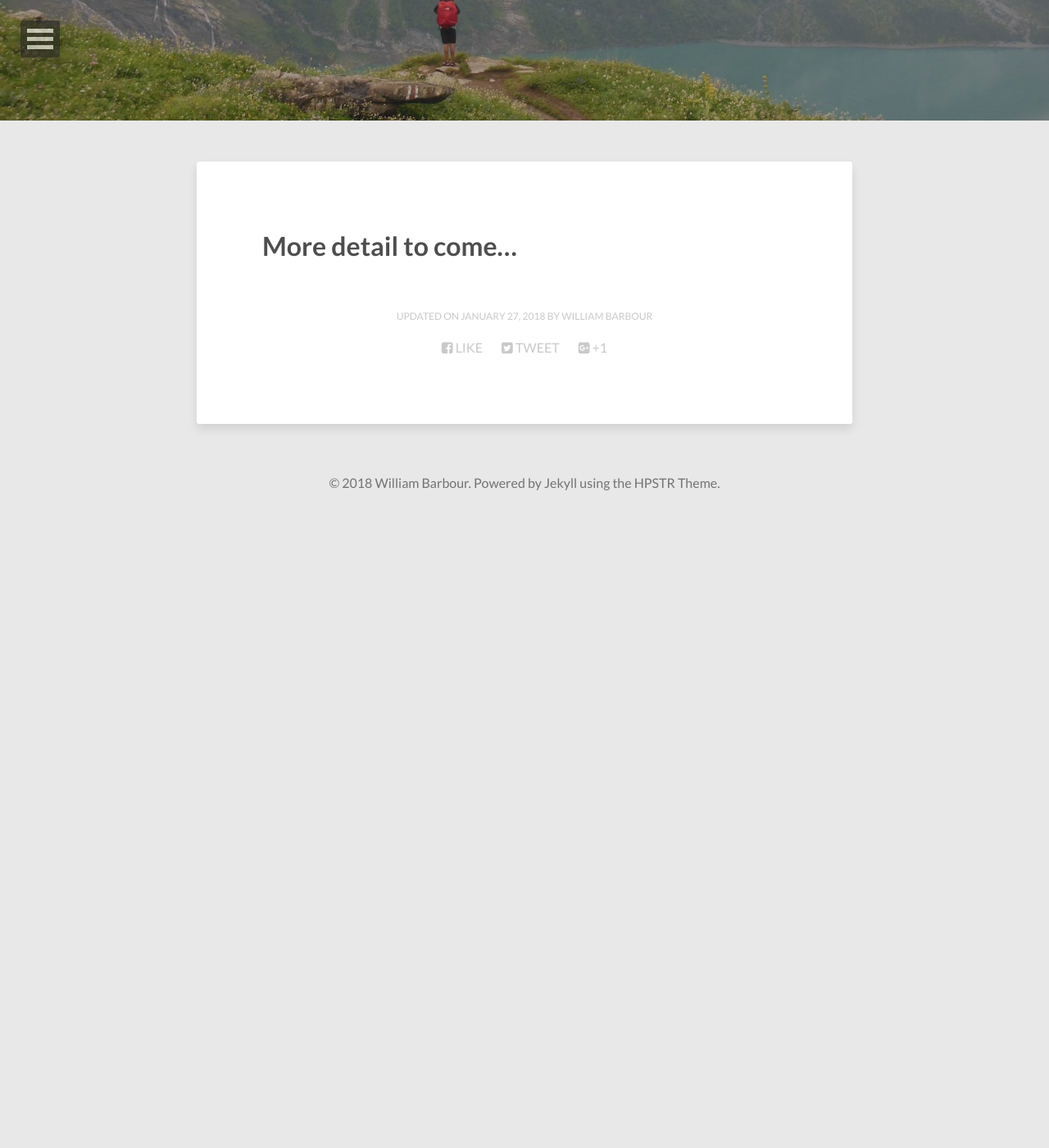
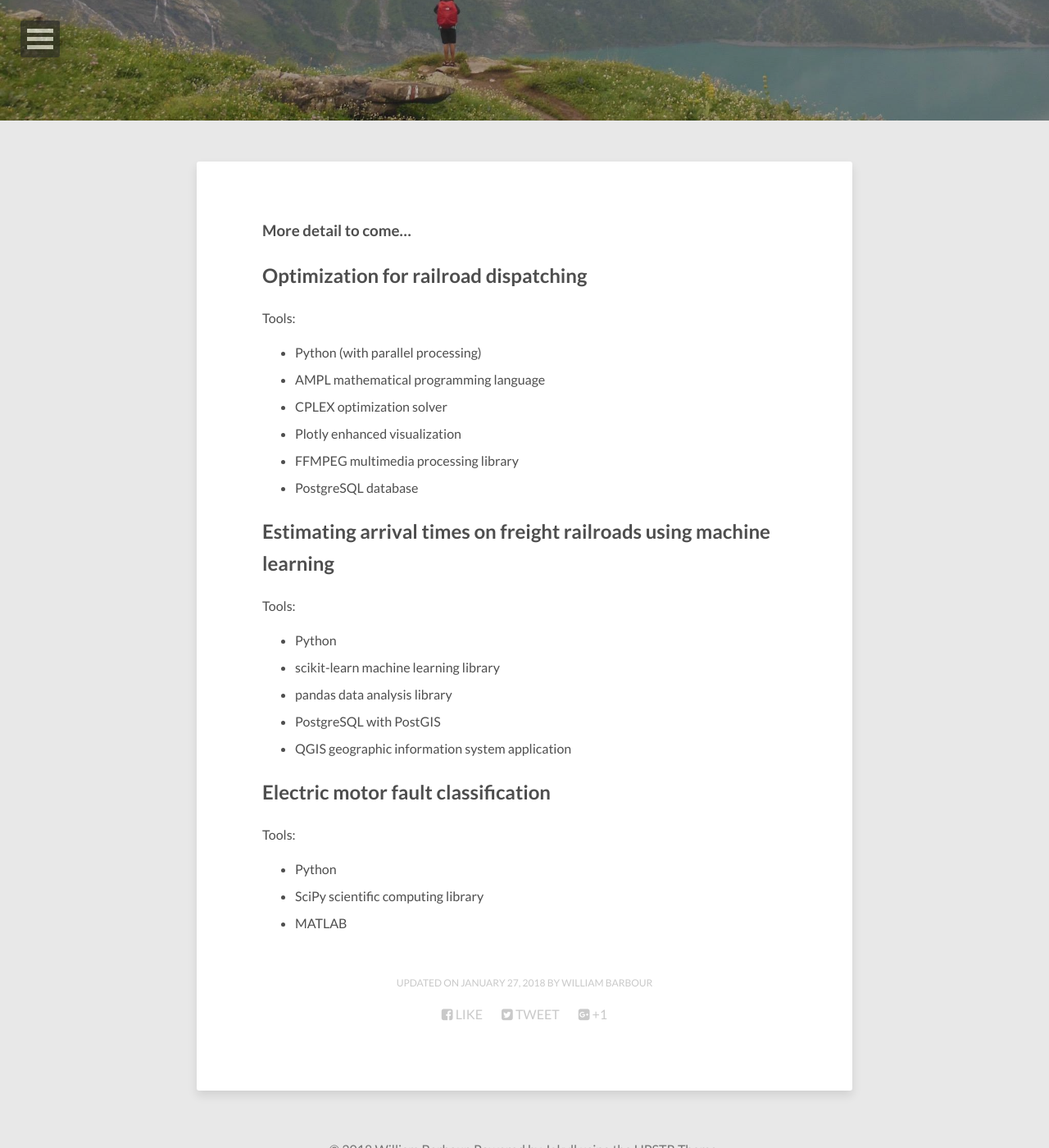
Before and after one commit to barbourww/barbourww.github.io, a Jekyll site: the page built from research/index.md, in a window 1280 px wide and 1400 px high, scrolled down 303 px. Shown: the whole window at 82% size. Built offline with Jekyll 4.4.1, drawn with Linux system fonts in a browser that asks for light colours; nearby versions of some CDN libraries; before the commit the page ends 933 px from its top, so only the background shows below that.

Commit message:
Changed research page back and modified theme setup page
Build issue was with inclusion of sample_posts folder in _posts

```diff
--- a/research/index.md
+++ b/research/index.md
@@ -7,4 +7,30 @@ comments: false
 modified: 2018-01-27
 ---
 
-# More detail to come...
+### More detail to come...
+
+## Optimization for railroad dispatching
+
+Tools:
+* Python (with parallel processing)
+* AMPL mathematical programming language
+* CPLEX optimization solver
+* Plotly enhanced visualization
+* FFMPEG multimedia processing library
+* PostgreSQL database
+
+## Estimating arrival times on freight railroads using machine learning
+
+Tools:
+* Python
+* scikit-learn machine learning library
+* pandas data analysis library
+* PostgreSQL with PostGIS
+* QGIS geographic information system application
+
+## Electric motor fault classification
+
+Tools:
+* Python
+* SciPy scientific computing library
+* MATLAB
```
Also changed, not shown: research/working.txt (deleted, +0 -36 lines), theme-setup/index.md (+1 -1 lines).
